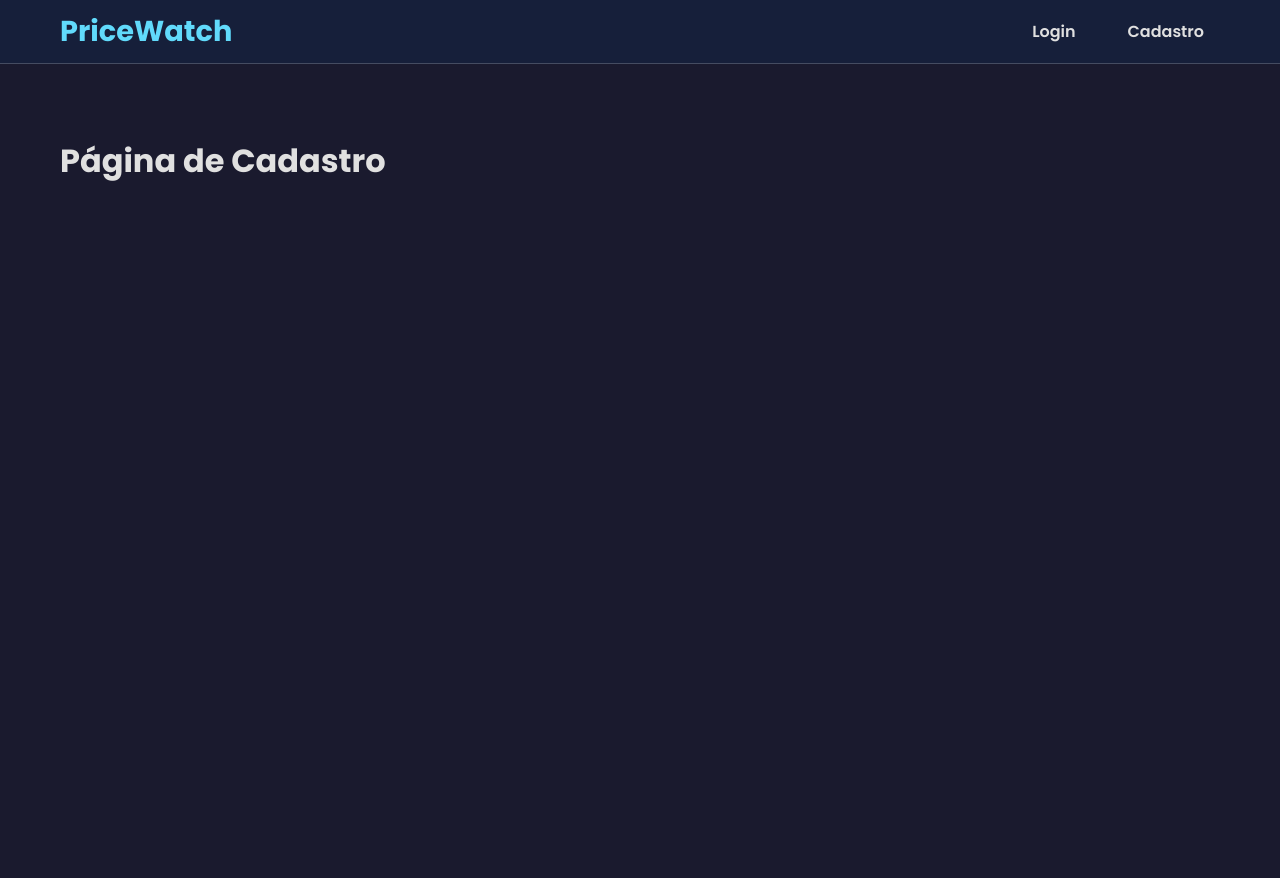
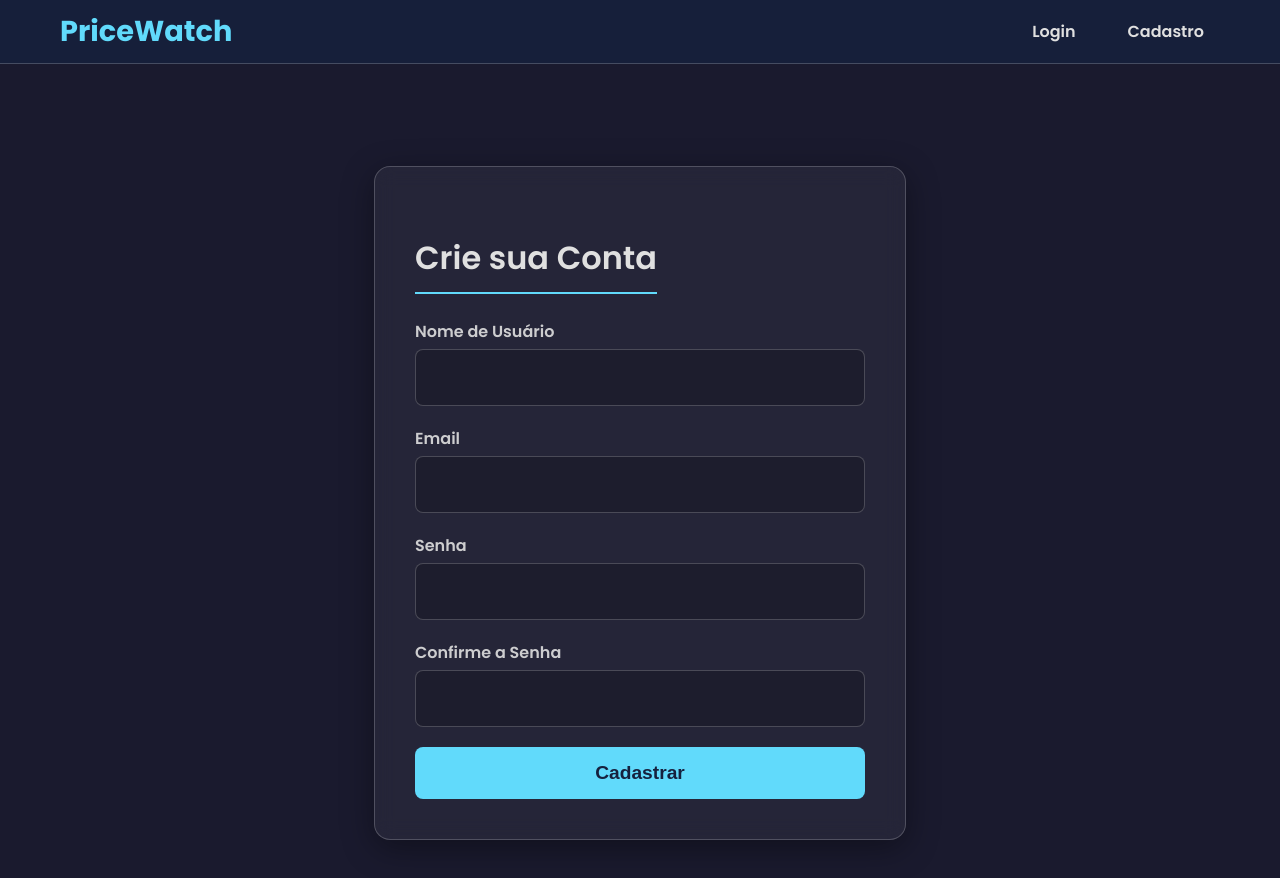
Before and after one commit to rebecamacedosoares/price-watch, a React (Create React App) app in the folder frontend/: page /register in a window 1280 px wide. Shown: the top 878 px of the page. Before the commit the page ends 800 px from the top, so only its background shows below. Built offline with nearby package versions, Linux system fonts and the light colour scheme.

Commit message:
feat: Implementação de página de cadastro de usuário"

```diff
--- a/frontend/src/App.css
+++ b/frontend/src/App.css
@@ -156,3 +156,16 @@ h2 {
   box-shadow: 0 0 25px var(--price-ok-color);
   border-color: var(--price-ok-color);
 }
+
+.auth-container {
+  display: flex;
+  justify-content: center;
+  align-items: flex-start;
+  padding-top: 50px;
+  width: 100%;
+}
+
+.auth-container .form-section {
+  width: 100%;
+  max-width: 450px;
+}
--- a/frontend/src/pages/RegisterPage.js
+++ b/frontend/src/pages/RegisterPage.js
@@ -1,10 +1,106 @@
-import React from 'react';
+import React, { useState } from 'react';
+import { useNavigate } from 'react-router-dom';
 
 const RegisterPage = () => {
+  const [username, setUsername] = useState('');
+  const [email, setEmail] = useState('');
+  const [password, setPassword] = useState('');
+  const [re_password, setRePassword] = useState('');
+
+  const [isSubmitting, setIsSubmitting] = useState(false);
+  const [error, setError] = useState('');
+
+  const navigate = useNavigate();
+
+  const handleRegister = async (event) => {
+    event.preventDefault();
+    setIsSubmitting(true);
+    setError('');
+
+    if (password !== re_password) {
+      setError('As senhas não coincidem.');
+      setIsSubmitting(false);
+      return;
+    }
+
+    try {
+      const response = await fetch('http://localhost:8000/auth/users/', {
+        method: 'POST',
+        headers: {
+          'Content-Type': 'application/json',
+        },
+        body: JSON.stringify({
+          username,
+          email,
+          password,
+          re_password,
+        }),
+      });
+
+      if (!response.ok) {
+        const errorData = await response.json();
+        const errorMessage = Object.values(errorData).join('\n');
+        throw new Error(errorMessage || 'Falha ao registrar.');
+      }
+
+      alert('Cadastro realizado com sucesso! Você será redirecionado para a página de login.');
+      navigate('/login');
+
+    } catch (err) {
+      setError(err.message);
+      console.error('Erro de registro:', err);
+    } finally {
+      setIsSubmitting(false);
+    }
+  };
+
   return (
-    <div>
-      <h1>Página de Cadastro</h1>
-      {/* O formulário de cadastro virá aqui */}
+    <div className="auth-container">
+      <section className="form-section">
+        <h2>Crie sua Conta</h2>
+        <form onSubmit={handleRegister}>
+          <label htmlFor="username">Nome de Usuário</label>
+          <input
+            id="username"
+            type="text"
+            value={username}
+            onChange={(e) => setUsername(e.target.value)}
+            required
+          />
+
+          <label htmlFor="email">Email</label>
+          <input
+            id="email"
+            type="email"
+            value={email}
+            onChange={(e) => setEmail(e.target.value)}
+            required
+          />
+
+          <label htmlFor="password">Senha</label>
+          <input
+            id="password"
+            type="password"
+            value={password}
+            onChange={(e) => setPassword(e.target.value)}
+            required
+          />
+
+          <label htmlFor="re_password">Confirme a Senha</label>
+          <input
+            id="re_password"
+            type="password"
+            value={re_password}
+            onChange={(e) => setRePassword(e.target.value)}
+            required
+          />
+
+          <button type="submit" disabled={isSubmitting}>
+            {isSubmitting ? 'Cadastrando...' : 'Cadastrar'}
+          </button>
+          {error && <p className="form-error">{error}</p>}
+        </form>
+      </section>
     </div>
   );
 };
```
